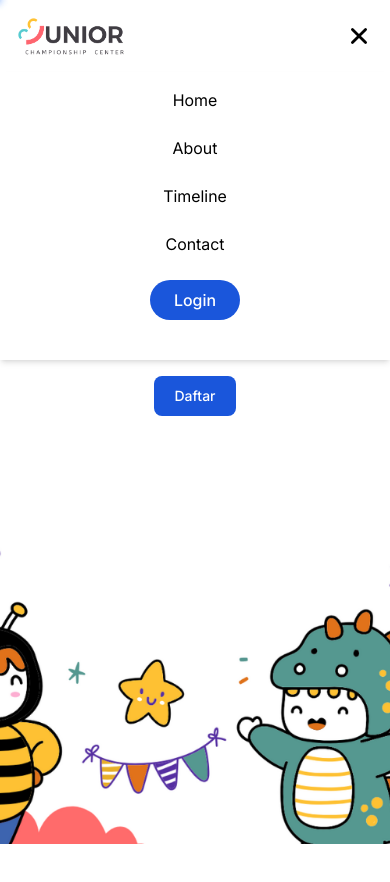
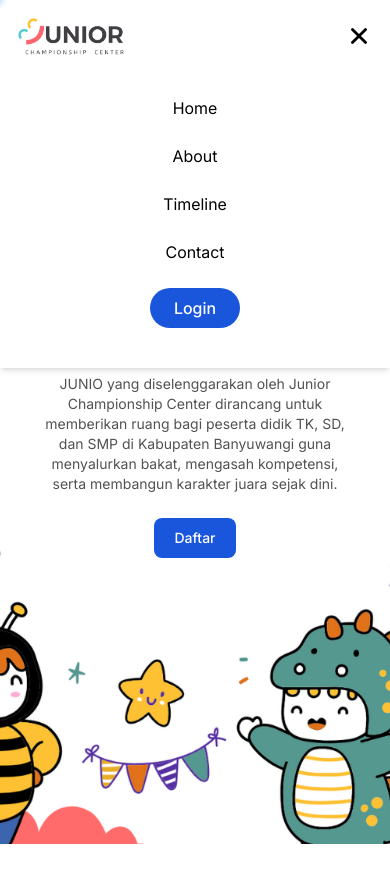
Before and after one commit to Firay24/JD-FiraYusiRukmana-jcc-frontend, a Next.js app: page / in a window 390 px wide. Both pictures are taken after a click on the button "Toggle Menu". Shown: the top 882 px of the page. After the commit the page ends 844 px from the top, so only its background shows below. Built offline with nearby package versions, Linux system fonts and the light colour scheme.

Commit message:
style(components): improve header and hero section styling
- Updated header navigation styling
- Improved hero section layout and text
- Adjusted mobile menu positioning

```diff
--- a/src/app/page.tsx
+++ b/src/app/page.tsx
@@ -14,15 +14,15 @@ export default function Home() {
 
   return (
     <main>
-      <nav className="absolute top-0 z-20 w-full bg-white">
-        <div className="flex items-center justify-between p-4">
+      <nav className="fixed z-20 w-full max-w-7xl bg-white">
+        <div className="relative flex w-full items-center justify-between p-4">
           {/* Logo */}
           <div className="flex-shrink-0">
             <img src="/img/logo.png" alt="Logo" className="h-10 w-auto md:h-14" />
           </div>
 
           {/* Hamburger Icon */}
-          <div className="text-3xl flex md:hidden">
+          <div className="flex text-3xl md:hidden">
             <button onClick={toggleMenu} aria-label="Toggle Menu">
               {isMenuOpen ? <IoClose /> : <RxHamburgerMenu />}
             </button>
@@ -51,7 +51,7 @@ export default function Home() {
         </div>
 
         {/* Mobile Menu */}
-        <div className={`absolute left-0 top-full z-20 w-full bg-white pb-6 shadow-md transition-all duration-300 ease-in-out ${isMenuOpen ? "max-h-screen opacity-100" : "max-h-0 opacity-0"} md:hidden`}>
+        <div className={`fixed left-0 top-20 z-20 w-full bg-white pb-6 shadow-md transition-all duration-300 ease-in-out ${isMenuOpen ? "max-h-screen opacity-100" : "max-h-0 opacity-0"} md:hidden`}>
           <div className="flex flex-col items-center space-y-6 py-4">
             <a href="#home" className="hover:text-gray-400">
               Home
@@ -83,11 +83,11 @@ export default function Home() {
           backgroundRepeat: "no-repeat", // Avoids repeating the background image
         }}
       >
-        <div className="relative top-36 z-10 flex h-full flex-col items-center text-center md:top-0 md:justify-center">
+        <div className="relative z-10 flex h-full flex-col items-center justify-center text-center">
           <div className="flex flex-col items-center">
-            <h1 className="text-3xl md:text-5xl font-bold text-neutral-800">Junior National Intelectual Olympic</h1>
-            <p className="text-sm mt-4 w-[90%] text-neutral-600 md:max-w-[60%]">JUNIO yang diselenggarakan oleh Junior Championship Center dirancang untuk memberikan ruang bagi peserta didik TK, SD, dan SMP di Kabupaten Banyuwangi guna menyalurkan bakat, mengasah kompetensi, serta membangun karakter juara sejak dini.</p>
-            <button type="button" className="text-sm mt-6 rounded-lg bg-blue-700 px-5 py-2.5 font-medium text-white hover:bg-blue-800 focus:outline-none focus:ring-4 focus:ring-blue-300 dark:bg-blue-600 dark:hover:bg-blue-700 dark:focus:ring-blue-800">
+            <h1 className="text-3xl font-bold text-neutral-800 md:text-5xl">Junior National Intelectual Olympic</h1>
+            <p className="mt-4 w-[90%] text-sm text-neutral-600 md:max-w-[60%]">JUNIO yang diselenggarakan oleh Junior Championship Center dirancang untuk memberikan ruang bagi peserta didik TK, SD, dan SMP di Kabupaten Banyuwangi guna menyalurkan bakat, mengasah kompetensi, serta membangun karakter juara sejak dini.</p>
+            <button type="button" className="mt-6 rounded-lg bg-blue-700 px-5 py-2.5 text-sm font-medium text-white hover:bg-blue-800 focus:outline-none focus:ring-4 focus:ring-blue-300 dark:bg-blue-600 dark:hover:bg-blue-700 dark:focus:ring-blue-800">
               Daftar
             </button>
           </div>
```
